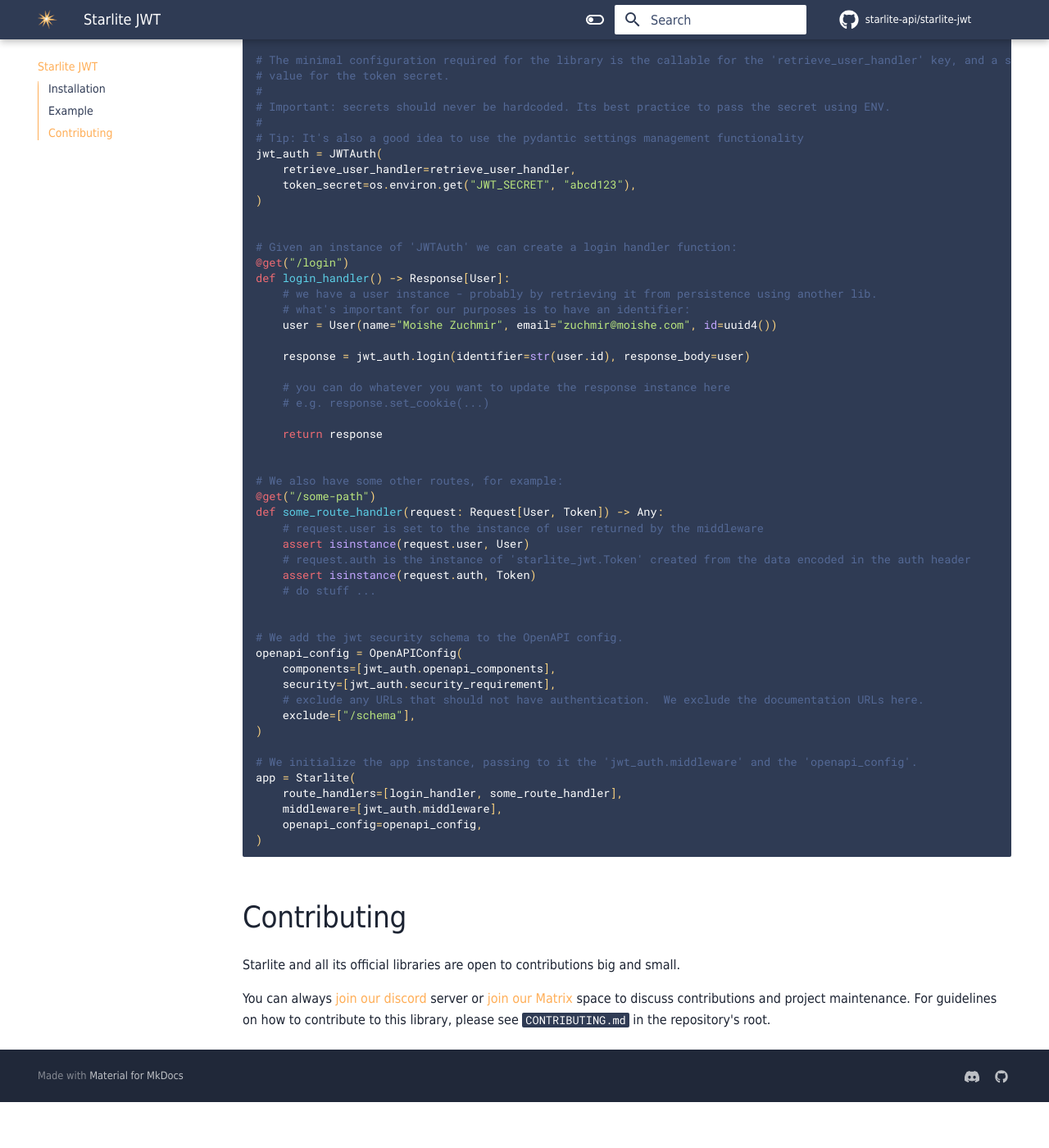
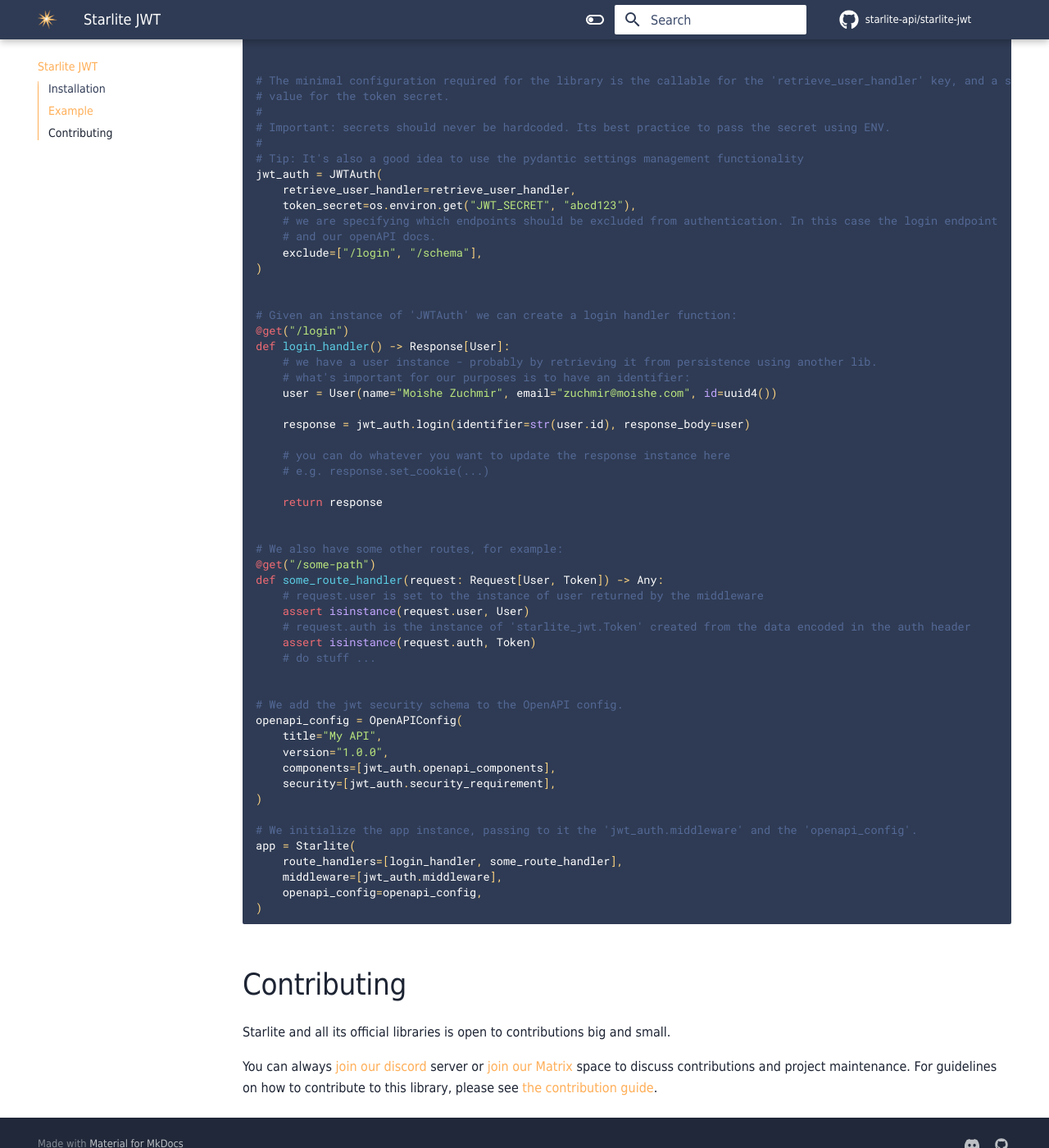
Before and after one commit to litestar-org/starlite-jwt, an MkDocs documentation site: the page built from docs/index.md, in a window 1280 px wide and 1400 px high, scrolled down 1959 px. Shown: the whole window at 82% size. Built offline with MkDocs 1.6.1 and Material for MkDocs 9.7.7, drawn with Linux system fonts in a browser that asks for light colours; comment, search, counter and statistics services are not loaded; before the commit the page ends 3303 px from its top, so only the background shows below that; some of the changed text lies outside the part shown.

Commit message:
updated docs

````diff
--- a/docs/index.md
+++ b/docs/index.md
@@ -27,7 +27,11 @@
 pip install starlite-jwt
 ```
 
-This library uses the excellent [python-jose](https://github.com/mpdavis/python-jose) library with the [pyca/cryptography](http://cryptography.io/) backend - please refer to the [python-jose](https://github.com/mpdavis/python-jose) readme for more details.
+This library uses the excellent [python-jose](https://github.com/mpdavis/python-jose) library, which supports multiple
+cryptographic backends. You can install either [pyca/cryptography](http://cryptography.io/)
+or [pycryptodome](https://pycryptodome.readthedocs.io/en/latest/), and it will be used as the backend automatically. Note
+that if you want to use a certificate based encryption scheme, you must install one of these backends - please refer to
+the [python-jose](https://github.com/mpdavis/python-jose) readme for more details.
 
 ## Example
 
@@ -73,6 +77,9 @@
 jwt_auth = JWTAuth(
     retrieve_user_handler=retrieve_user_handler,
     token_secret=os.environ.get("JWT_SECRET", "abcd123"),
+    # we are specifying which endpoints should be excluded from authentication. In this case the login endpoint
+    # and our openAPI docs.
+    exclude=["/login", "/schema"],
 )
 
 
@@ -103,10 +110,10 @@
 
 # We add the jwt security schema to the OpenAPI config.
 openapi_config = OpenAPIConfig(
+    title="My API",
+    version="1.0.0",
     components=[jwt_auth.openapi_components],
     security=[jwt_auth.security_requirement],
-    # exclude any URLs that should not have authentication.  We exclude the documentation URLs here.
-    exclude=["/schema"],
 )
 
 # We initialize the app instance, passing to it the 'jwt_auth.middleware' and the 'openapi_config'.
@@ -119,8 +126,8 @@
 
 ## Contributing
 
-Starlite and all its official libraries are open to contributions big and small.
+Starlite and all its official libraries is open to contributions big and small.
 
 You can always [join our discord](https://discord.gg/X3FJqy8d2j) server
 or [join our Matrix](https://matrix.to/#/#starlitespace:matrix.org) space to discuss contributions and project
-maintenance. For guidelines on how to contribute to this library, please see `CONTRIBUTING.md` in the repository's root.
+maintenance. For guidelines on how to contribute to this library, please see [the contribution guide](CONTRIBUTING.md).
````
Also changed, not shown: README.md (+3 -0 lines), 1 other file.
